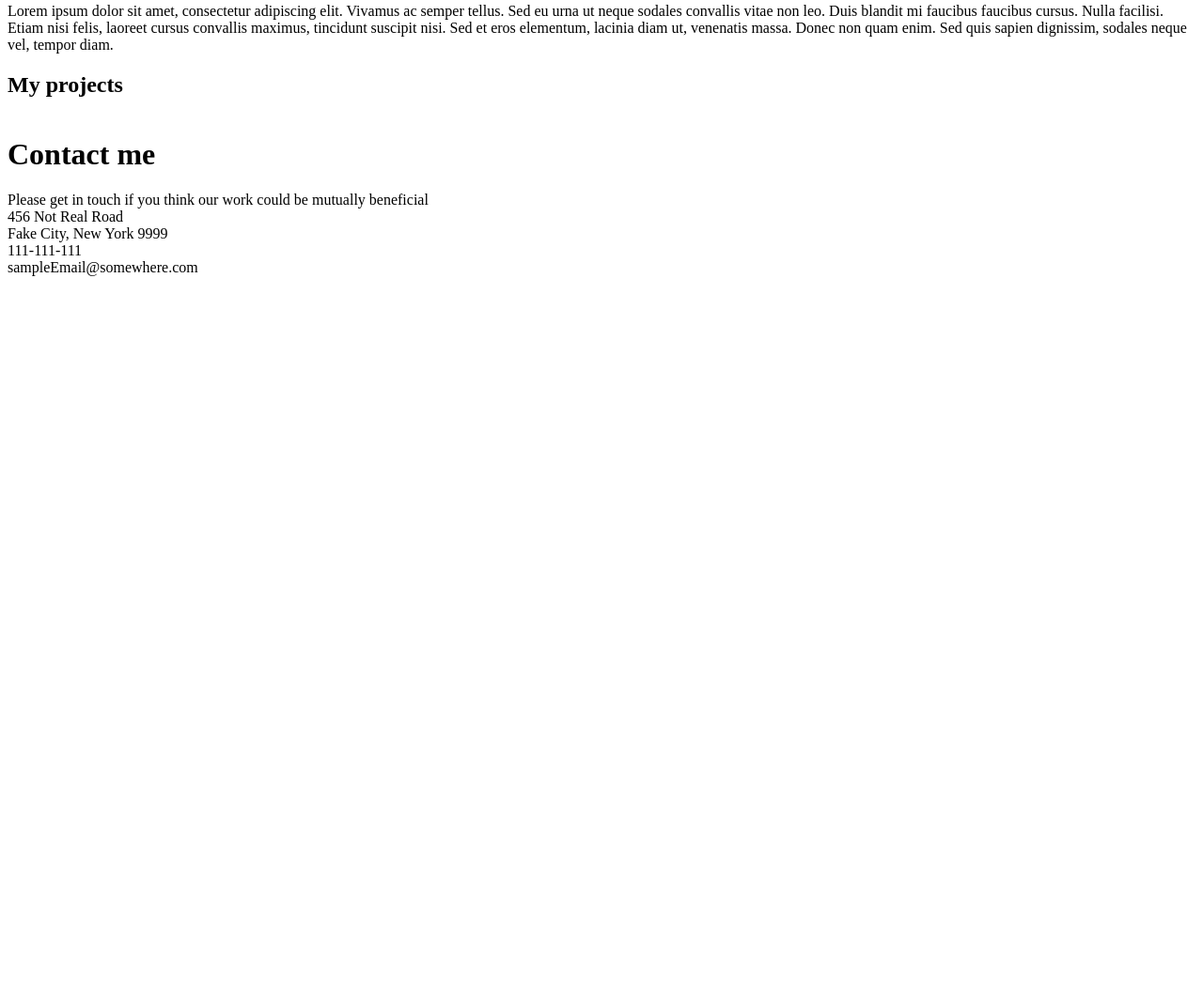
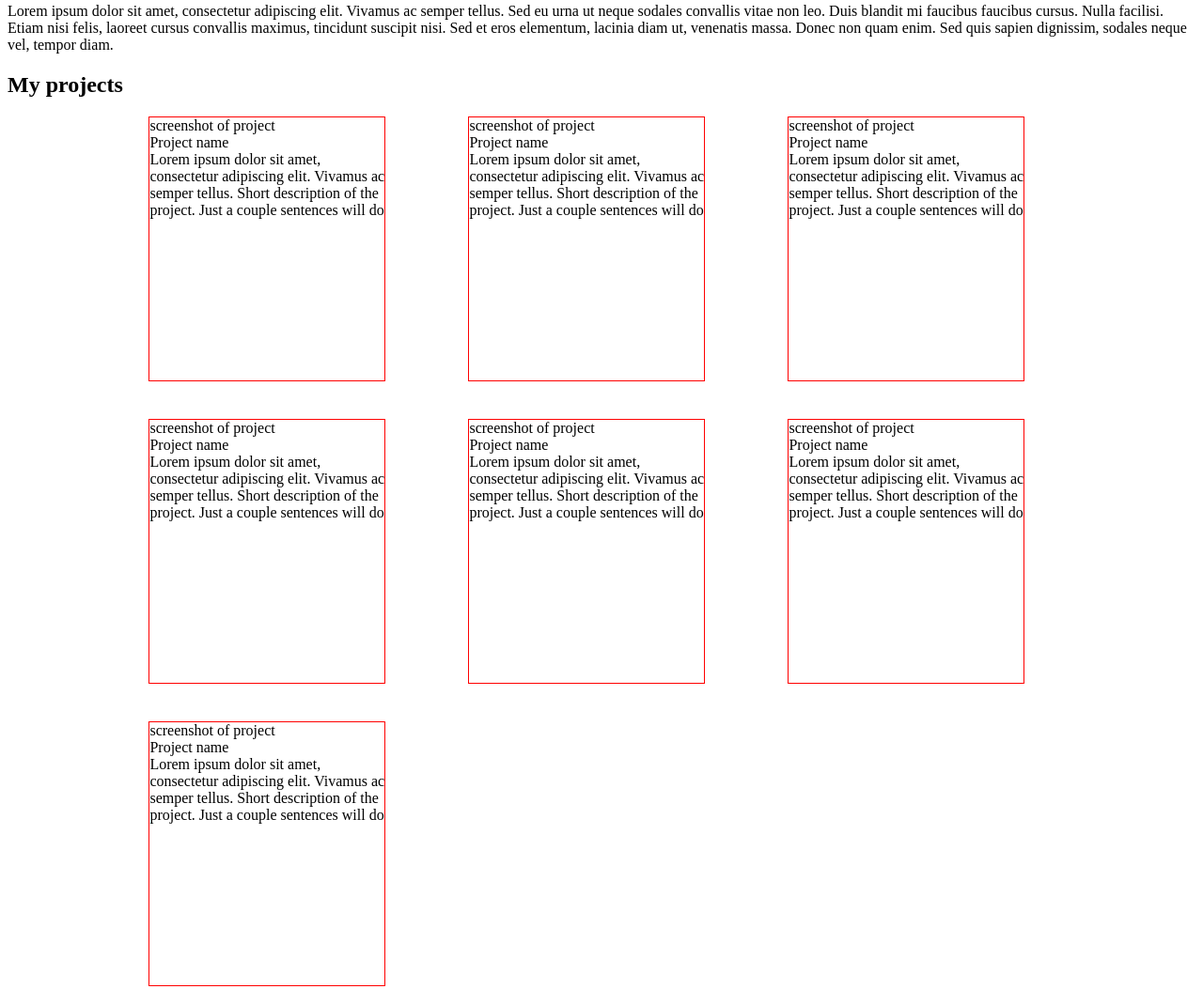
Before and after one commit to Do-Nam-Binh/ResponsiveHomePage, a plain HTML site: page index.html in a window 1280 px wide. Shown: the part 547-1600 px from the top of the page at 94% size. Before the commit the page ends 849 px from the top, so only its background shows below. Drawn offline with Linux system fonts and the light colour scheme.

Commit message:
Add projects

```diff
--- a/index.html
+++ b/index.html
@@ -1,43 +1,131 @@
 <!DOCTYPE html>
 <html lang="en">
   <head>
-    <meta charset="UTF-8">
-    <meta name="viewport" content="width=device-width, initial-scale=1.0">
+    <meta charset="UTF-8" />
+    <meta name="viewport" content="width=device-width, initial-scale=1.0" />
     <title>Home</title>
-    <link rel="stylesheet" href="style.css">
+    <link rel="stylesheet" href="style.css" />
   </head>
   <body>
+    <div class="content">
       <header class="header">
         <div class="profileImg">
-            <img src="pexels-mohamed-abdelghaffar-771742.jpg" alt="">
+          <img src="pexels-mohamed-abdelghaffar-771742.jpg" alt="" />
           <h1 class="profileName">John Doe</h1>
         </div>
         <div class="about">
           <h1 class="about-title">About me</h1>
-            <div class="about-desc">Lorem ipsum dolor sit amet, consectetur adipiscing elit. Vivamus ac semper tellus. Sed eu urna ut neque sodales convallis vitae non leo. Duis blandit mi faucibus faucibus cursus. Nulla facilisi. Etiam nisi felis, laoreet cursus convallis maximus, tincidunt suscipit nisi. Sed et eros elementum, lacinia diam ut, venenatis massa. Donec non quam enim. Sed quis sapien dignissim, sodales neque vel, tempor diam.</div>
+          <div class="about-desc">
+            Lorem ipsum dolor sit amet, consectetur adipiscing elit. Vivamus ac
+            semper tellus. Sed eu urna ut neque sodales convallis vitae non leo.
+            Duis blandit mi faucibus faucibus cursus. Nulla facilisi. Etiam nisi
+            felis, laoreet cursus convallis maximus, tincidunt suscipit nisi.
+            Sed et eros elementum, lacinia diam ut, venenatis massa. Donec non
+            quam enim. Sed quis sapien dignissim, sodales neque vel, tempor
+            diam.
+          </div>
         </div>
       </header>
 
       <section class="main-body">
         <h1 class="project-title">My projects</h1>
         <div class="projectList">
+          <div class="project">
+            <div class="screenshot">
+              <div>screenshot of project</div>
+            </div>
+            <div class="project-name">Project name</div>
+            <div class="project-desc">
+              Lorem ipsum dolor sit amet, consectetur adipiscing elit. Vivamus
+              ac semper tellus. Short description of the project. Just a couple
+              sentences will do
+            </div>
+          </div>
 
+          <div class="project">
+            <div class="screenshot">
+              <div>screenshot of project</div>
+            </div>
+            <div class="project-name">Project name</div>
+            <div class="project-desc">
+              Lorem ipsum dolor sit amet, consectetur adipiscing elit. Vivamus
+              ac semper tellus. Short description of the project. Just a couple
+              sentences will do
+            </div>
+          </div>
+          <div class="project">
+            <div class="screenshot">
+              <div>screenshot of project</div>
+            </div>
+            <div class="project-name">Project name</div>
+            <div class="project-desc">
+              Lorem ipsum dolor sit amet, consectetur adipiscing elit. Vivamus
+              ac semper tellus. Short description of the project. Just a couple
+              sentences will do
+            </div>
+          </div>
+          <div class="project">
+            <div class="screenshot">
+              <div>screenshot of project</div>
+            </div>
+            <div class="project-name">Project name</div>
+            <div class="project-desc">
+              Lorem ipsum dolor sit amet, consectetur adipiscing elit. Vivamus
+              ac semper tellus. Short description of the project. Just a couple
+              sentences will do
+            </div>
+          </div>
+          <div class="project">
+            <div class="screenshot">
+              <div>screenshot of project</div>
+            </div>
+            <div class="project-name">Project name</div>
+            <div class="project-desc">
+              Lorem ipsum dolor sit amet, consectetur adipiscing elit. Vivamus
+              ac semper tellus. Short description of the project. Just a couple
+              sentences will do
+            </div>
+          </div>
+          <div class="project">
+            <div class="screenshot">
+              <div>screenshot of project</div>
+            </div>
+            <div class="project-name">Project name</div>
+            <div class="project-desc">
+              Lorem ipsum dolor sit amet, consectetur adipiscing elit. Vivamus
+              ac semper tellus. Short description of the project. Just a couple
+              sentences will do
+            </div>
+          </div>
+          <div class="project">
+            <div class="screenshot">
+              <div>screenshot of project</div>
+            </div>
+            <div class="project-name">Project name</div>
+            <div class="project-desc">
+              Lorem ipsum dolor sit amet, consectetur adipiscing elit. Vivamus
+              ac semper tellus. Short description of the project. Just a couple
+              sentences will do
+            </div>
+          </div>
         </div>
       </section>
 
       <footer class="footer">
         <div class="contact">
           <h1 class="contact-title">Contact me</h1>
-            <div class="contact-desc">Please get in touch if you think our work could be mutually beneficial</div>
+          <div class="contact-desc">
+            Please get in touch if you think our work could be mutually
+            beneficial
+          </div>
           <div class="address">
             <div>456 Not Real Road</div>
             <div>Fake City, New York 9999</div>
           </div>
           <div class="phone">111-111-111</div>
           <div class="email">sampleEmail@somewhere.com</div>
-
         </div>
-
       </footer>
+    </div>
   </body>
 </html>
```
Lines whose indentation alone changed are shown as unchanged.
